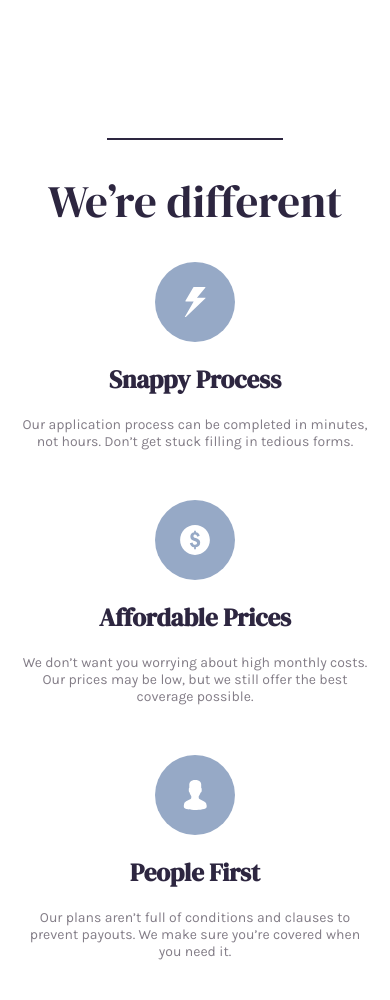
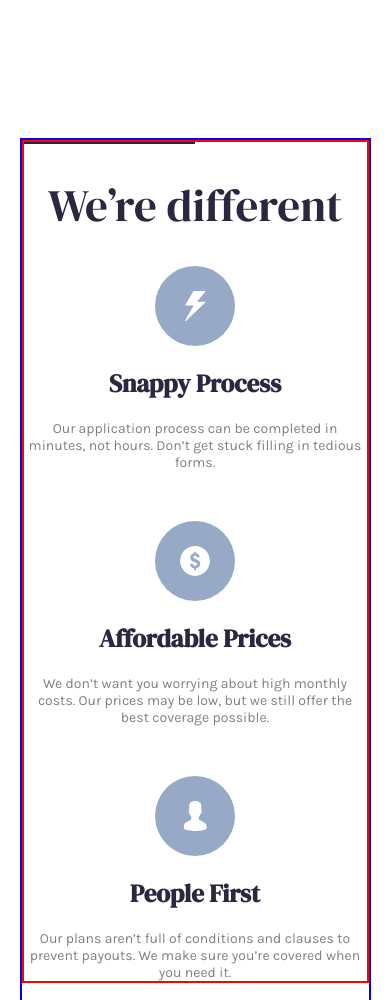
Before and after one commit to Martinien-Fokoue/insure-landing-page, a plain HTML site: page index.html in a window 390 px wide. Shown: the part 1000-2000 px from the top of the page. Drawn offline with Linux system fonts and the light colour scheme.

Commit message:
modification du style

```diff
--- a/css/style.css
+++ b/css/style.css
@@ -499,7 +499,7 @@ a {
             }
 
                 .intro-container .content {
-                    border: 2px solid blue;
+                    /* border: 2px solid blue; */
                     align-items: center;
                     z-index: 200;
                     display: grid;
@@ -536,7 +536,7 @@ a {
             CONTAINER
     ====================================*/
     .container{
-        /* border: 2px solid blue; */
+        border: 2px solid blue;
         width: 90%;
         margin: 150px auto;
         display: grid;
@@ -547,11 +547,11 @@ a {
                 SECTION
         ============================== */
         .section{
-        /* border: 2px solid red; */
+        border: 2px solid red;
             grid-row-gap: 30px;
-            display: flex;
+            /* display: flex;
             align-items: center;
-            flex-direction: column;
+            flex-direction: column; */
         }
             .section hr{
                 width: 50%;
```
